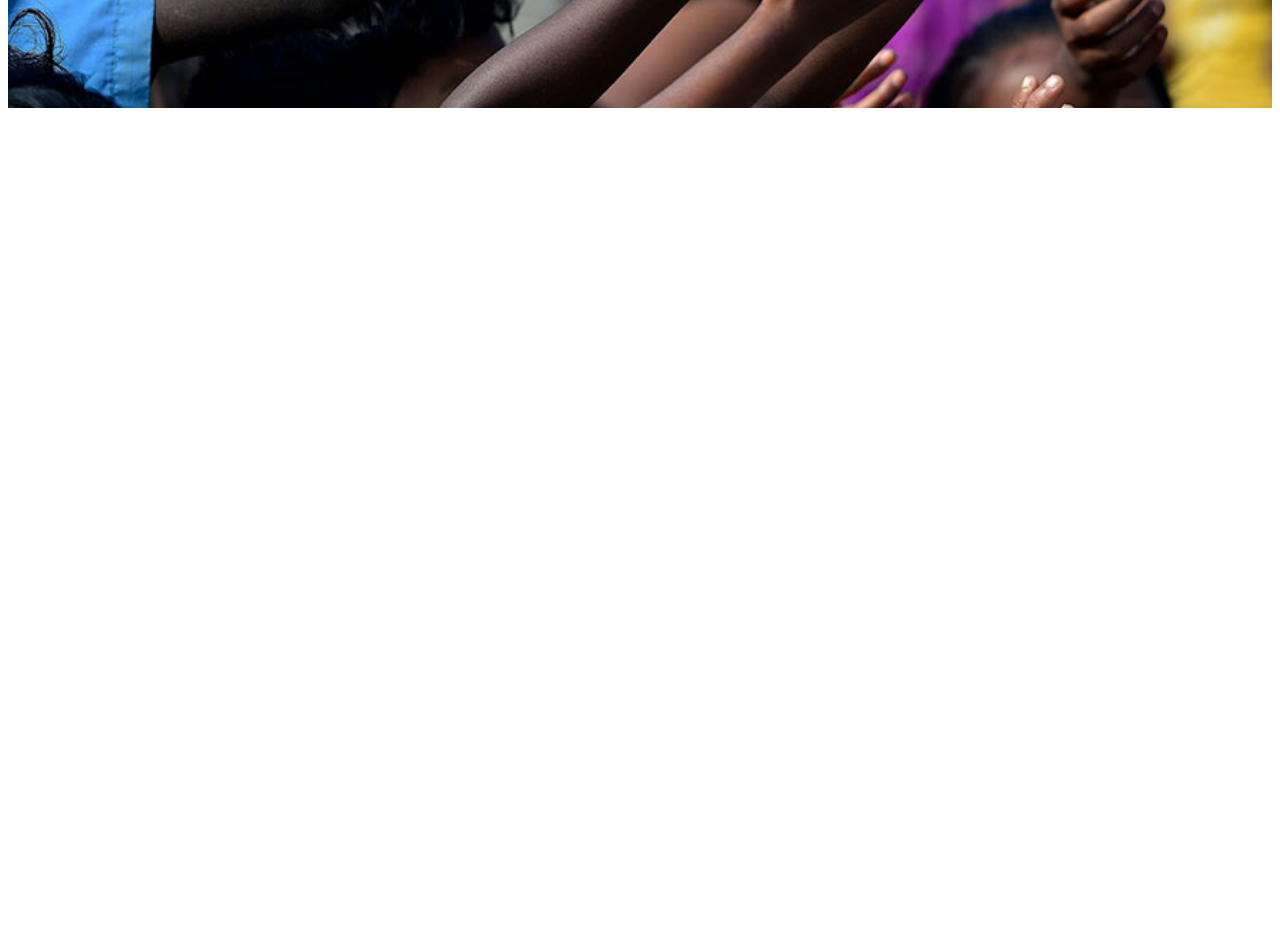
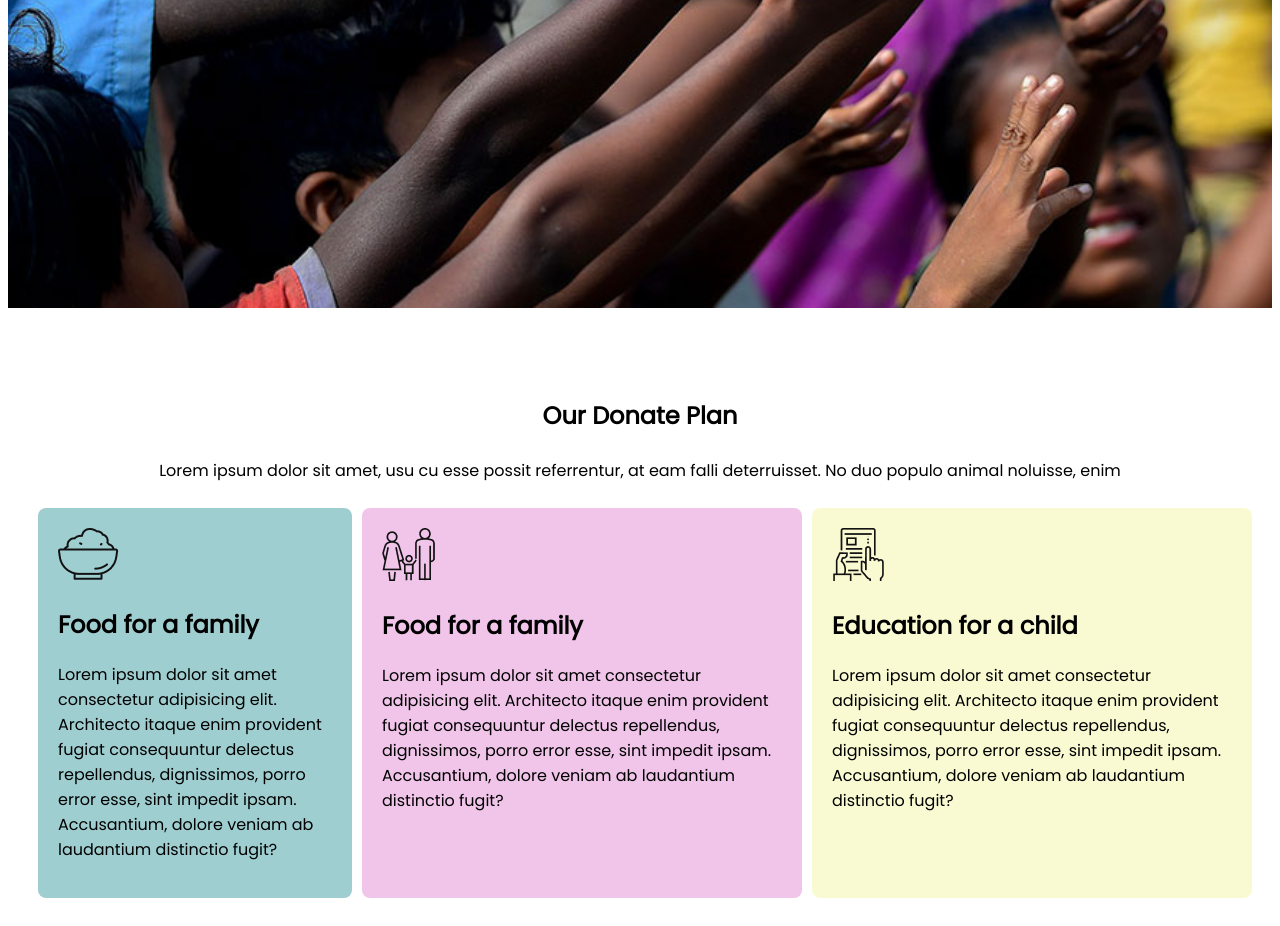
Before and after one commit to NayeemHossenn/donate-to-needy, a plain HTML site: page index.html in a window 1280 px wide. Shown: the part 500-1426 px from the top of the page. Before the commit the page ends 800 px from the top, so only its background shows below. Drawn offline with Linux system fonts and the light colour scheme.

Commit message:
Donate plan added

```diff
--- a/index.html
+++ b/index.html
@@ -20,6 +20,54 @@
             <a class="link-button" target="_blank" href="https://assunnahfoundation.org/">Donate Now</a>
         </div>
     </section>
+    <Section class="donate-plan">
+
+        <h1 class="donate-tittle">Our Donate Plan</h1>
+        <p class="donate-tittle">Lorem ipsum dolor sit amet, usu cu esse possit referrentur, at eam falli
+            deterruisset. No duo populo animal noluisse, enim</p>
+
+        <div class="three-partition">
+            <div class="card-1">
+                <div>
+                    <img src="images/food.png" alt="">
+                    <h1>Food for a family</h1>
+                    <p>Lorem ipsum dolor sit amet consectetur adipisicing elit. Architecto itaque enim provident
+                        fugiat
+                        consequuntur delectus repellendus, dignissimos, porro error esse, sint impedit ipsam.
+                        Accusantium, dolore veniam ab laudantium distinctio fugit?</p>
+
+                </div>
+            </div>
+
+
+            <div>
+                <div class="card-2">
+                    <div>
+                        <img src="images/shelter.png" alt="">
+                        <h1>Food for a family</h1>
+                        <p>Lorem ipsum dolor sit amet consectetur adipisicing elit. Architecto itaque enim provident
+                            fugiat
+                            consequuntur delectus repellendus, dignissimos, porro error esse, sint impedit ipsam.
+                            Accusantium, dolore veniam ab laudantium distinctio fugit?</p>
+
+                    </div>
+                </div>
+            </div>
+            <div>
+                <div class="card-3">
+                    <div>
+                        <img src="images/Frame-1.png">
+                        <h1>Education for a child</h1>
+                        <p>Lorem ipsum dolor sit amet consectetur adipisicing elit. Architecto itaque enim provident
+                            fugiat
+                            consequuntur delectus repellendus, dignissimos, porro error esse, sint impedit ipsam.
+                            Accusantium, dolore veniam ab laudantium distinctio fugit?</p>
+
+                    </div>
+                </div>
+            </div>
+        </div>
+    </Section>
 
 </body>
 
--- a/style.css
+++ b/style.css
@@ -7,8 +7,9 @@ body {
     padding: 0px;
     margin: 0px;
     background-size: cover;
-    height: 600px;
+    height: 100vh;
     background-repeat: no-repeat;
+
 }
 
 
@@ -29,3 +30,51 @@ body {
     border-radius: 5px;
     font-weight: 700;
 }
+
+.donate-tittle {
+
+    text-align: center;
+    margin-bottom: 25px;
+
+
+
+}
+
+.donate-plan {
+    margin-top: 50px;
+    padding: 20px;
+}
+
+.three-partition {
+    display: flex;
+}
+
+.card-1 {
+    width: 400px;
+    height: 350px;
+    background-color: rgb(159, 206, 209);
+    padding: 20px;
+    margin-left: 10px;
+    border-radius: 8px;
+
+}
+
+.card-2 {
+    width: 400px;
+    height: 350px;
+    background-color: rgb(241, 196, 234);
+    padding: 20px;
+    margin-left: 10px;
+    border-radius: 8px;
+
+}
+
+.card-3 {
+    width: 400px;
+    height: 350px;
+    background-color: lightgoldenrodyellow;
+    padding: 20px;
+    margin-left: 10px;
+    border-radius: 8px;
+
+}
```
Also changed, not shown: images/Frame-1.png (added), images/food.png (added), images/shelter.png (added).
